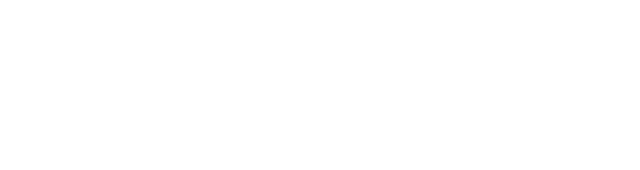
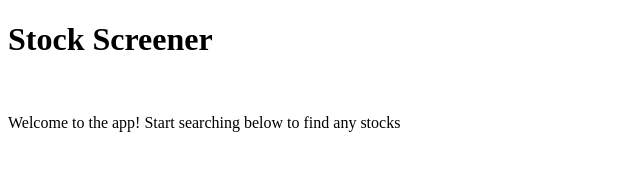
Before and after one commit to LeanneRach/se100, a plain HTML site: page index.html in a window 1280 px wide. Shown: the whole page, without its empty margins (0-640 px from the left). Drawn offline with Linux system fonts and the light colour scheme.

Commit message:
Exercise 3

```diff
--- a/index.html
+++ b/index.html
@@ -7,6 +7,9 @@
 
 <body>
     <!-- All displayable webpage content will be coded here-->
+     <h1>Stock Screener</h1>
+     <br>
+     <p>Welcome to the app! Start searching below to find any stocks</p>
 </body>
 
 </html>
```
